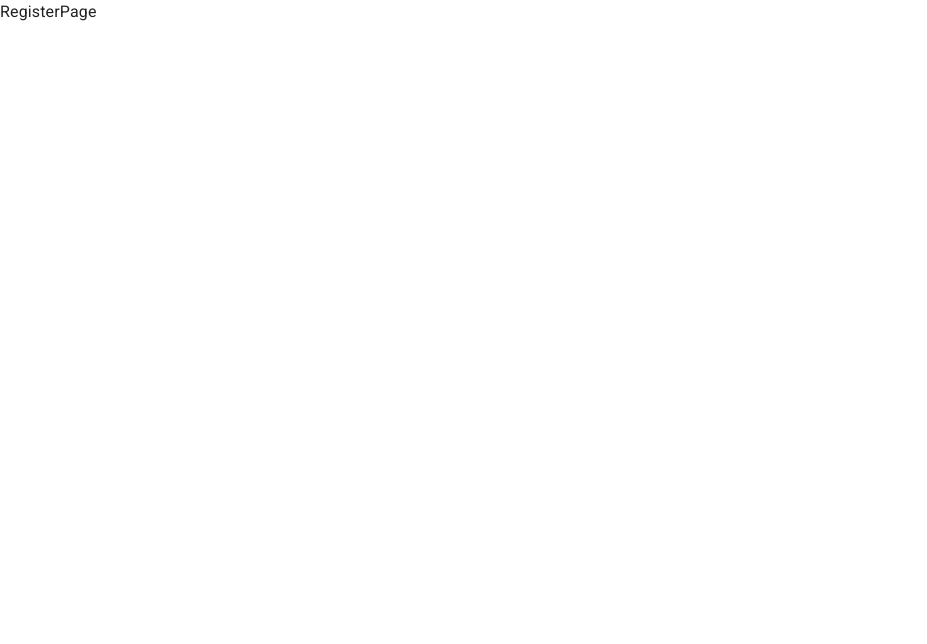
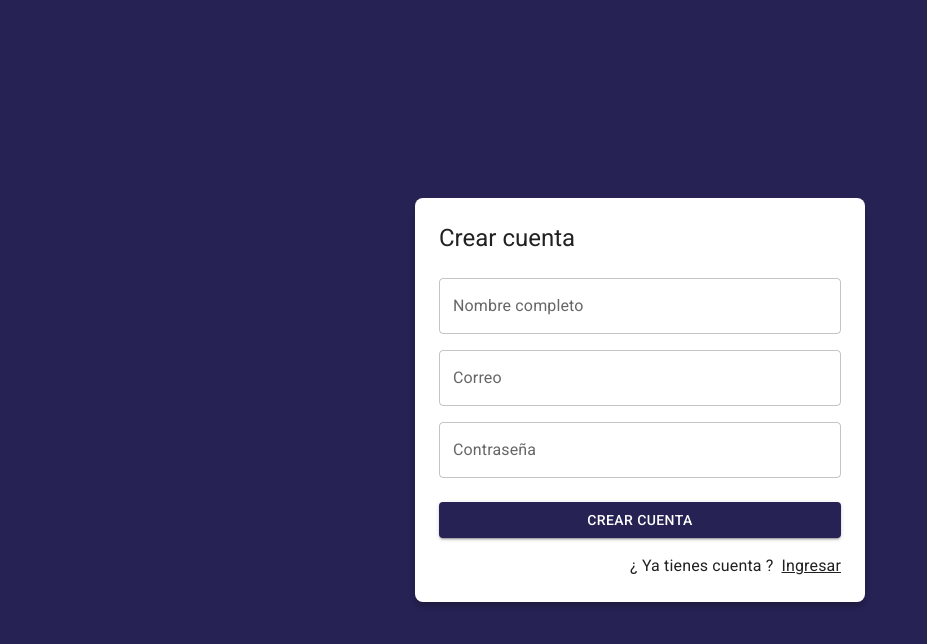
Before and after one commit to gustavoromerocl/react-de-cero-a-experto, a React (Vite) app in the folder 08-journal-app/: page /auth/register in a window 1280 px wide. Shown: the top 644 px of the page, without its empty margins (0-927 px from the left). Built offline with nearby package versions, Linux system fonts and the light colour scheme.

Commit message:
journal app - material ui: Register page

```diff
--- a/08-journal-app/src/auth/pages/RegisterPage.jsx
+++ b/08-journal-app/src/auth/pages/RegisterPage.jsx
@@ -1,7 +1,53 @@
+import { Link as RouterLink } from 'react-router-dom'
+import { Button, Grid, Link, TextField, Typography } from '@mui/material'
 import React from 'react'
+import { AuthLayout } from '../layout/AuthLayout'
 
 export const RegisterPage = () => {
   return (
-    <div>RegisterPage</div>
+    <AuthLayout title="Crear cuenta">
+      <form>
+        <Grid container>
+          <Grid item xs={12} sx={{ mt: 2 }}>
+            <TextField
+              label="Nombre completo"
+              type="text"
+              placeholder="Nombre completo"
+              fullWidth
+            />
+          </Grid>
+          <Grid item xs={12} sx={{ mt: 2 }}>
+            <TextField
+              label="Correo"
+              type="email"
+              placeholder="correo@google.com"
+              fullWidth
+            />
+          </Grid>
+          <Grid item xs={12} sx={{ mt: 2 }}>
+            <TextField
+              label="Contraseña"
+              type="password"
+              placeholder="Contraseña"
+              fullWidth
+            />
+          </Grid>
+          <Grid container spacing={2} sx={{ mb: 2, mt: 1 }}>
+            <Grid item xs={12}>
+              <Button variant='contained' fullWidth>
+                Crear cuenta
+              </Button>
+            </Grid>
+          </Grid>
+
+          <Grid container direction='row' justifyContent='end'>
+            <Typography sx={{ mr: 1 }}>¿ Ya tienes cuenta ?</Typography>
+            <Link component={RouterLink} color='inherit' to="/auth/login">
+              Ingresar
+            </Link>
+          </Grid>
+        </Grid>
+      </form>
+    </AuthLayout>
   )
 }
```
